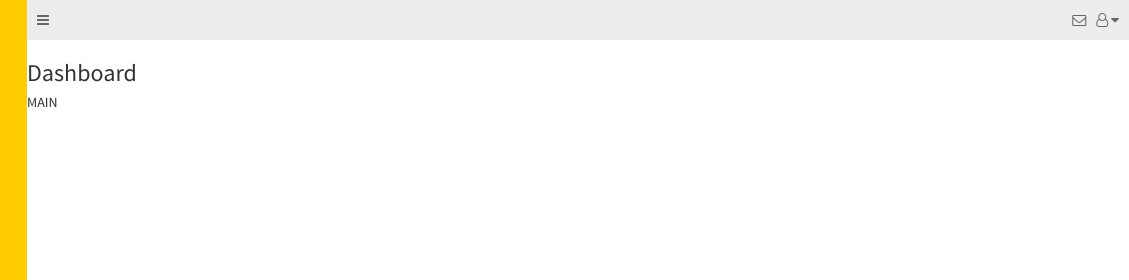
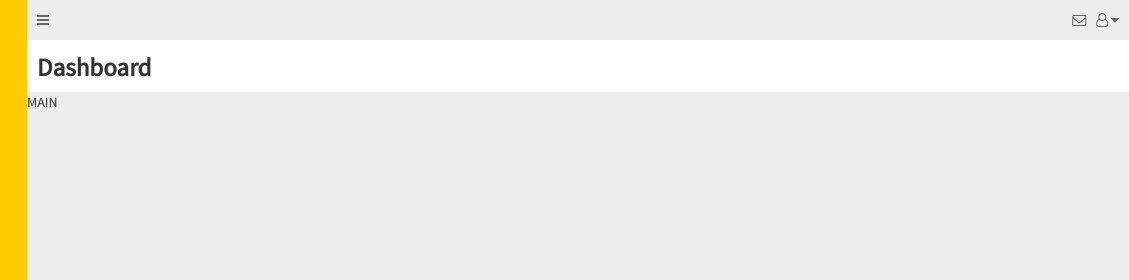
Before and after one commit to flamenx01/IDI-Interview-Task-1, a website: page src/index.html in a window 1280 px wide. Shown: the top 280 px of the page, 151-1280 px from the left. Drawn offline with nearby package versions, Linux system fonts and the light colour scheme; files that its build step writes are made by us from their sources.

Commit message:
Added page heading

```diff
--- a/src/index.html
+++ b/src/index.html
@@ -17,9 +17,9 @@
 		</div>
 	</div>
 	<div class="top">
-
-			<h3>Dashboard</h3>
-
+		<div class="heading-text">
+			<b>Dashboard</b>
+		</div>
 	</div>
 	<div class="left">
 		<div class="logo" align="middle">
--- a/src/styles/styles.less
+++ b/src/styles/styles.less
@@ -56,7 +56,12 @@ body {
 	background-color: white;
     position:absolute;
     left:178px; top:40px; right:0;
-    height: 40px;
+	height: 20px;
+}
+
+.heading-text{
+	padding: 10px 10px 10px 10px;
+	font-size: 25px;
 }
 
 .left {
@@ -66,6 +71,7 @@ body {
     width: 178px;
 }
 .main {
+	background-color: #ededed;
     position: absolute;
     left:178px; top:92px; right:0; bottom:0;
 }
```
